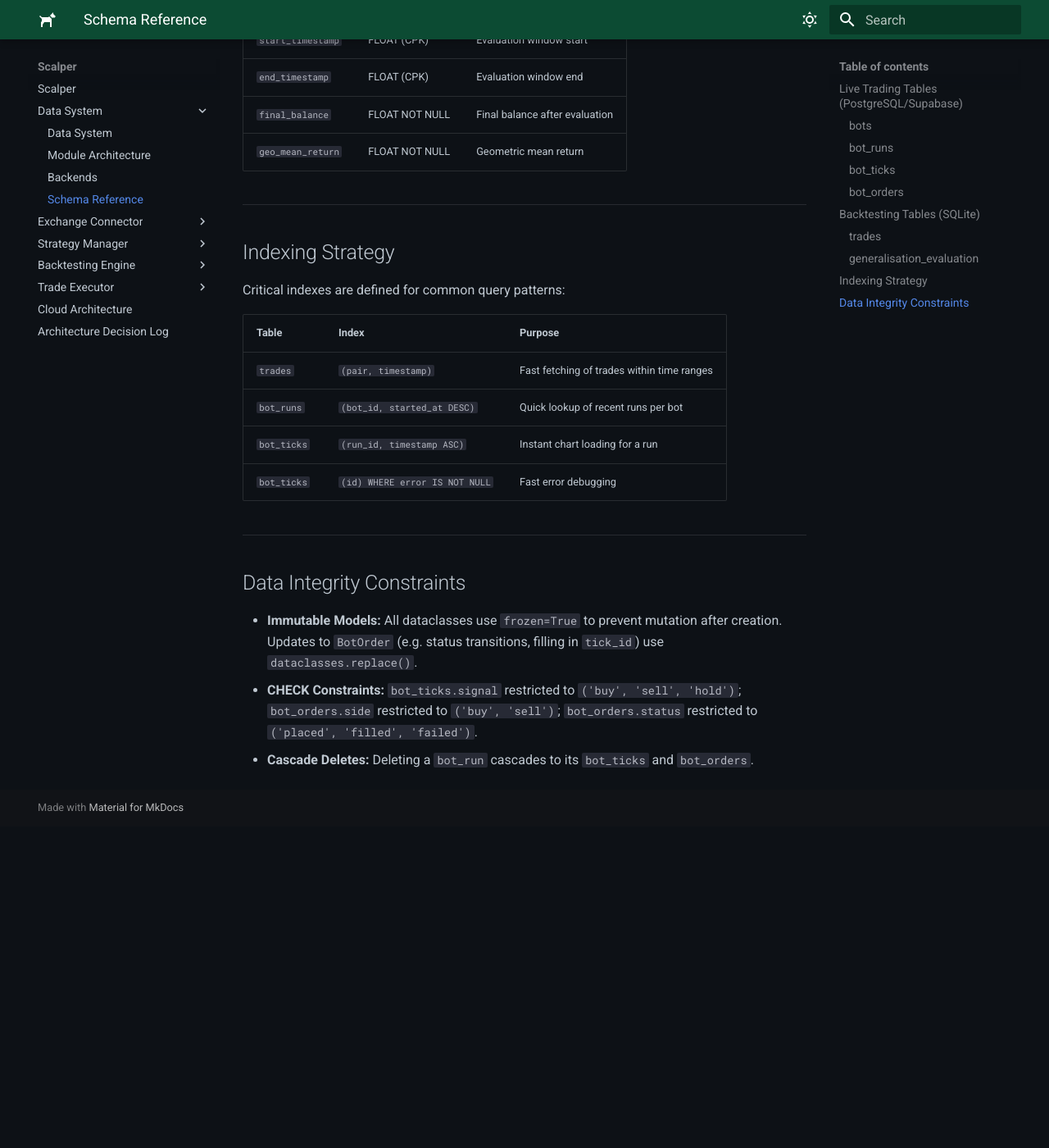
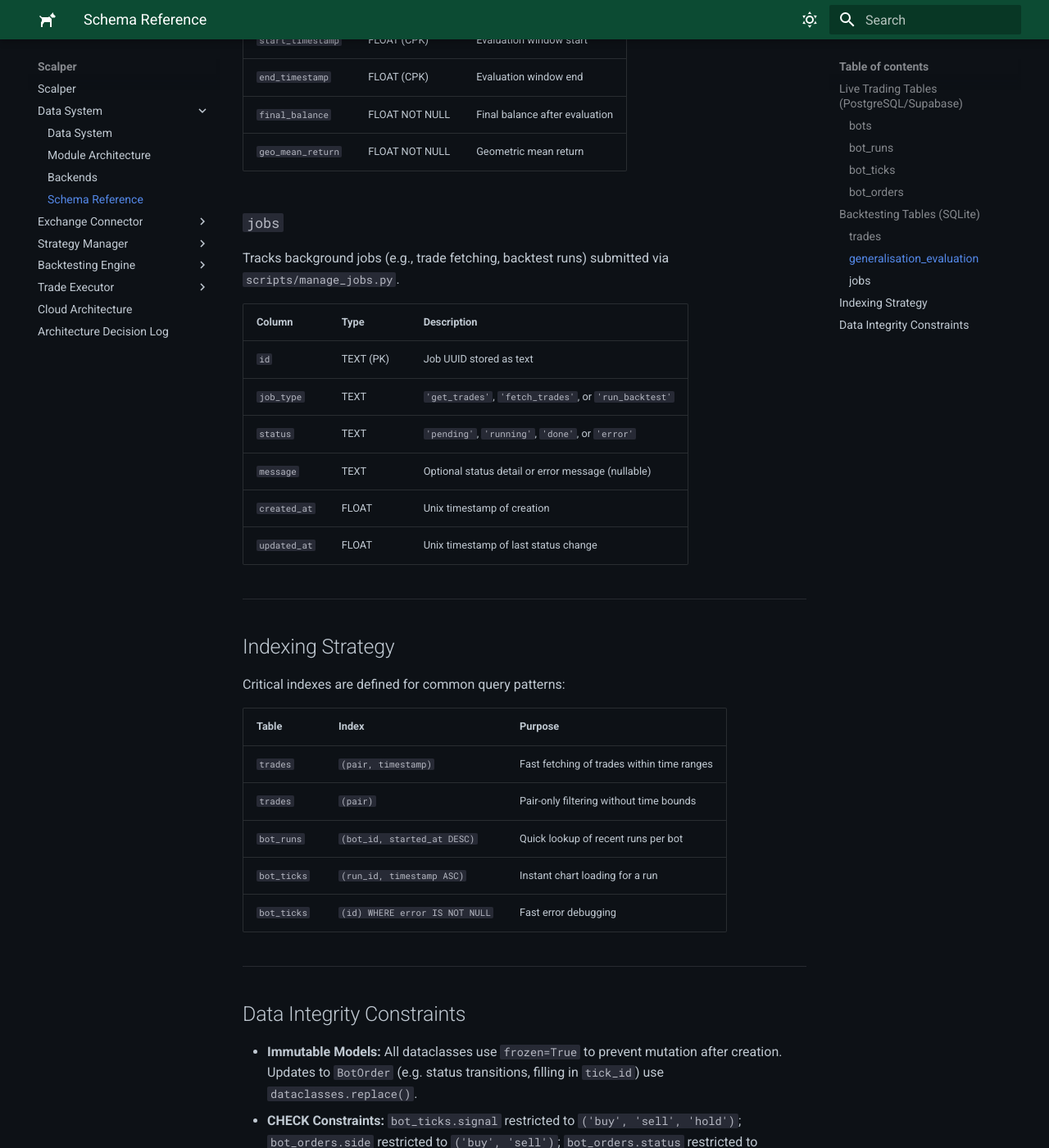
Before and after one commit to Phil-Lord/crypto-scalper, an MkDocs documentation site: the page built from docs/data-system/schema-reference.md, in a window 1280 px wide and 1400 px high, scrolled down 3485 px. Shown: the whole window at 82% size. Built offline with MkDocs 1.6.1 and Material for MkDocs 9.7.7, drawn with Linux system fonts in a browser that asks for light colours; before the commit the page ends 4493 px from its top, so only the background shows below that.

```diff
--- a/docs/data-system/schema-reference.md
+++ b/docs/data-system/schema-reference.md
@@ -103,6 +103,19 @@ Stores out-of-sample evaluation results for Optuna trials.
 | `final_balance`   | FLOAT NOT NULL | Final balance after evaluation |
 | `geo_mean_return` | FLOAT NOT NULL | Geometric mean return          |
 
+### `jobs`
+
+Tracks background jobs (e.g., trade fetching, backtest runs) submitted via `scripts/manage_jobs.py`.
+
+| Column       | Type      | Description                                           |
+| ------------ | --------- | ----------------------------------------------------- |
+| `id`         | TEXT (PK) | Job UUID stored as text                               |
+| `job_type`   | TEXT      | `'get_trades'`, `'fetch_trades'`, or `'run_backtest'` |
+| `status`     | TEXT      | `'pending'`, `'running'`, `'done'`, or `'error'`      |
+| `message`    | TEXT      | Optional status detail or error message (nullable)    |
+| `created_at` | FLOAT     | Unix timestamp of creation                            |
+| `updated_at` | FLOAT     | Unix timestamp of last status change                  |
+
 ---
 
 ## Indexing Strategy
@@ -112,6 +125,7 @@ Critical indexes are defined for common query patterns:
 | Table       | Index                          | Purpose                                    |
 | ----------- | ------------------------------ | ------------------------------------------ |
 | `trades`    | `(pair, timestamp)`            | Fast fetching of trades within time ranges |
+| `trades`    | `(pair)`                       | Pair-only filtering without time bounds    |
 | `bot_runs`  | `(bot_id, started_at DESC)`    | Quick lookup of recent runs per bot        |
 | `bot_ticks` | `(run_id, timestamp ASC)`      | Instant chart loading for a run            |
 | `bot_ticks` | `(id) WHERE error IS NOT NULL` | Fast error debugging                       |
```
Also changed, not shown: docs/architecture-decision-log.md (+2 -0 lines), docs/data-system/backends.md (+4 -4 lines), docs/data-system/index.md (+3 -2 lines), docs/data-system/module-architecture.md (+3 -2 lines).
